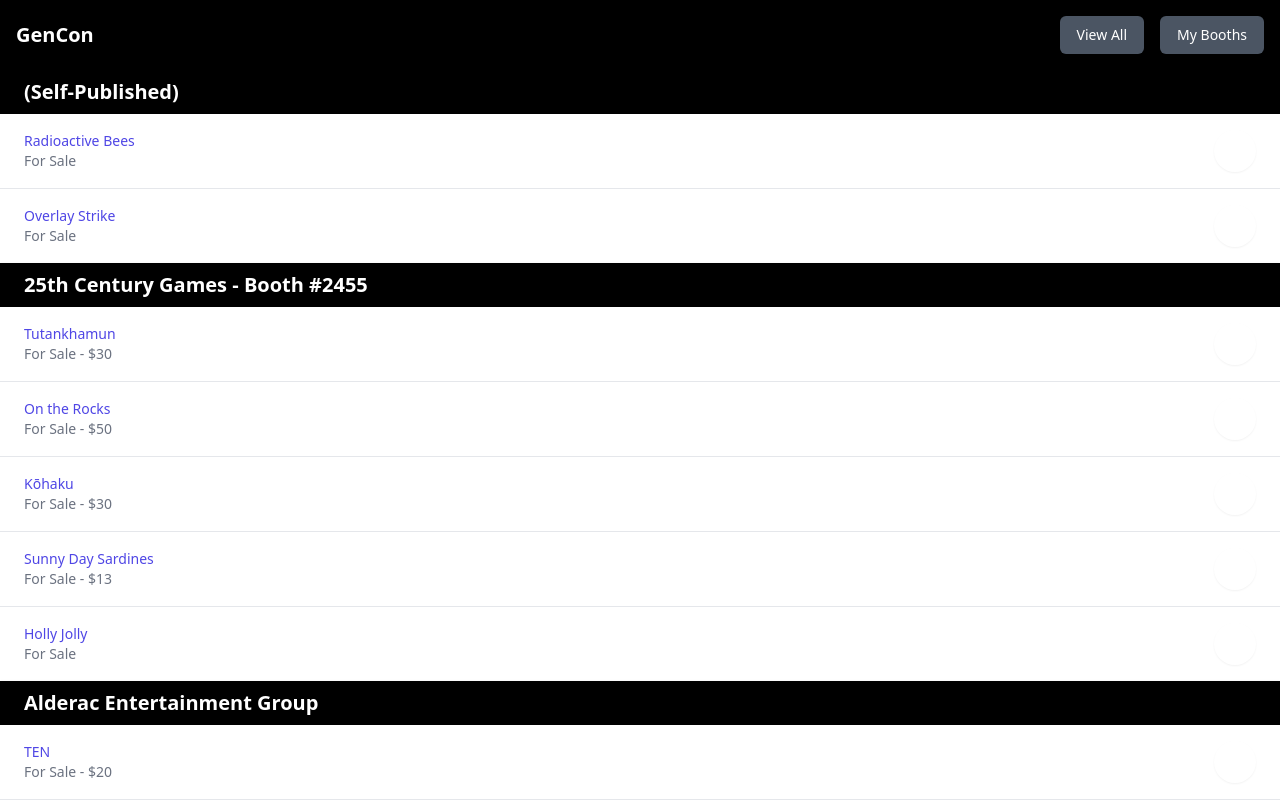
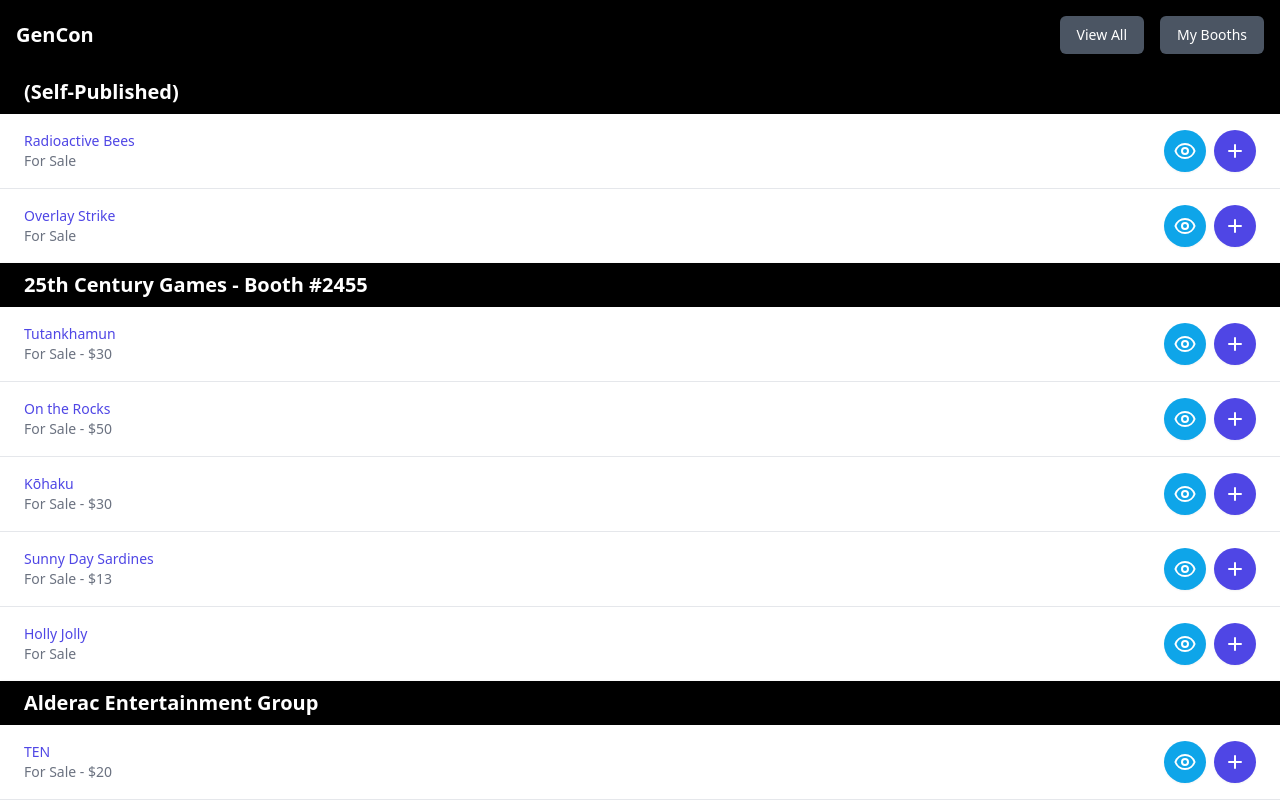
Before and after one commit to RCAbney/gencon22, a React (Create React App) app: page /all-booths in a window 1280 px wide. Shown: the top 800 px of the page. Built offline with nearby package versions, Linux system fonts and the light colour scheme.

Commit message:
Add isVisited state and redux actions to allBooths and myBooths

```diff
--- a/src/app/reducers/allBooths.js
+++ b/src/app/reducers/allBooths.js
@@ -18,9 +18,17 @@
         state.booths[action.payload].isSelected = true;
       }
     },
+    setIsBoothVisited: (state, action) => {
+      if (state.booths[action.payload].isVisited) {
+        state.booths[action.payload].isVisited = false;
+      } else {
+        state.booths[action.payload].isVisited = true;
+      }
+    },
   },
 });
 
-export const { setAllBooths, setIsBoothSelected } = allBoothsSlice.actions;
+export const { setAllBooths, setIsBoothSelected, setIsBoothVisited } =
+  allBoothsSlice.actions;
 
 export default allBoothsSlice.reducer;
--- a/src/routes/AllBooths.js
+++ b/src/routes/AllBooths.js
@@ -1,8 +1,13 @@
 import React from "react";
 import { useSelector, useDispatch } from "react-redux";
-import { setIsBoothSelected } from "../app/reducers/allBooths";
+import {
+  setIsBoothSelected,
+  setIsBoothVisited,
+} from "../app/reducers/allBooths";
 import { PlusSmIcon as PlusSmIconOutline } from "@heroicons/react/outline";
 import { MinusSmIcon as MinusSmIconOutline } from "@heroicons/react/outline";
+import { EyeIcon as EyeIconOutline } from "@heroicons/react/outline";
+import { EyeOffIcon as EyeOffIconOutline } from "@heroicons/react/outline";
 
 const AllBooths = () => {
   const booths = useSelector((state) => state.allBooths.booths);
@@ -11,6 +16,10 @@
   const handleClick = (id) => {
     const index = booths.map((e) => e.BGGId).indexOf(id);
     dispatch(setIsBoothSelected(index));
+  };
+  const handleVisitedClick = (id) => {
+    const index = booths.map((e) => e.BGGId).indexOf(id);
+    dispatch(setIsBoothVisited(index));
   };
 
   const allPublishers = [
@@ -44,11 +53,20 @@
               {booths
                 .filter((booth) => booth.Publisher === name.Publisher)
                 .map((booth) => {
-                  const selected = booth.isSelected ? "red" : "indigo";
+                  const selected = booth.isSelected
+                    ? "bg-red-600 hover:bg-red-700 focus:ring-red-500"
+                    : "bg-indigo-600 hover:bg-indigo-700 focus:ring-indigo-500";
+                  const visited = booth.isVisited
+                    ? "bg-sky-700 hover:bg-sky-800 focus:ring-sky-600"
+                    : "bg-sky-500 hover:bg-sky-600 focus:ring-sky-400";
                   return (
                     <li
                       key={parseInt(booth.BGGId)}
-                      className={booth.isSelected ? "pl-0 bg-gray-200" : "pl-0"}
+                      className={
+                        booth.isSelected || booth.isVisited
+                          ? "pl-0 bg-gray-200"
+                          : "pl-0"
+                      }
                     >
                       <div className="px-4 py-4 sm:px-6">
                         <div className="flex items-center justify-between">
@@ -61,6 +79,9 @@
                               >
                                 {booth.Title}
                               </a>
+                              <span className="text-xs text-gray-500 font-light">
+                                {booth.isVisited ? " visited" : ""}
+                              </span>
                             </p>
                             <p className="flex items-center text-sm text-gray-500">
                               {booth.Availability}{" "}
@@ -71,7 +92,23 @@
                           </div>
                           <div className="ml-2 flex-shrink-0 flex">
                             <button
-                              className={`inline-flex items-center p-2 border border-transparent rounded-full shadow-sm text-white focus:outline-none focus:ring-2 focus:ring-offset-2 focus:ring-${selected}-500 bg-${selected}-600 hover:bg-${selected}-700`}
+                              className={`inline-flex items-center p-2 border border-transparent rounded-full shadow-sm text-white focus:outline-none focus:ring-2 focus:ring-offset-2 ${visited}`}
+                              onClick={() => handleVisitedClick(booth.BGGId)}
+                            >
+                              {booth.isVisited ? (
+                                <EyeOffIconOutline
+                                  className="h-6 w-6"
+                                  aria-hidden="true"
+                                />
+                              ) : (
+                                <EyeIconOutline
+                                  className="h-6 w-6"
+                                  aria-hidden="true"
+                                />
+                              )}
+                            </button>
+                            <button
+                              className={`ml-2 inline-flex items-center p-2 border border-transparent rounded-full shadow-sm text-white focus:outline-none focus:ring-2 focus:ring-offset-2 ${selected}`}
                               onClick={() => handleClick(booth.BGGId)}
                             >
                               {booth.isSelected ? (
--- a/src/routes/MyBooths.js
+++ b/src/routes/MyBooths.js
@@ -1,9 +1,14 @@
 import React from "react";
 import { useSelector, useDispatch } from "react-redux";
-import { setIsBoothSelected } from "../app/reducers/allBooths";
+import {
+  setIsBoothSelected,
+  setIsBoothVisited,
+} from "../app/reducers/allBooths";
 
 import Empty from "../components/Empty";
 import { MinusSmIcon as MinusSmIconOutline } from "@heroicons/react/outline";
+import { EyeIcon as EyeIconOutline } from "@heroicons/react/outline";
+import { EyeOffIcon as EyeOffIconOutline } from "@heroicons/react/outline";
 
 const MyBooths = () => {
   const allBooths = useSelector((state) => state.allBooths.booths);
@@ -30,6 +35,10 @@
     const index = allBooths.map((e) => e.BGGId).indexOf(id);
     dispatch(setIsBoothSelected(index));
   };
+  const handleVisitedClick = (id) => {
+    const index = allBooths.map((e) => e.BGGId).indexOf(id);
+    dispatch(setIsBoothVisited(index));
+  };
 
   return (
     <>
@@ -51,8 +60,16 @@
                 {filteredBooths
                   .filter((booth) => booth.Publisher === name.Publisher)
                   .map((booth) => {
+                    const visited = booth.isVisited
+                      ? "bg-sky-700 hover:bg-sky-800 focus:ring-sky-600"
+                      : "bg-sky-500 hover:bg-sky-600 focus:ring-sky-400";
                     return (
-                      <li key={parseInt(booth.BGGId)} className="pl-0">
+                      <li
+                        key={parseInt(booth.BGGId)}
+                        className={
+                          booth.isVisited ? "bg-gray-200 pl-0" : "pl-0"
+                        }
+                      >
                         <div className="px-4 py-4 sm:px-6">
                           <div className="flex items-center justify-between">
                             <div>
@@ -64,6 +81,9 @@
                                 >
                                   {booth.Title}
                                 </a>
+                                <span className="text-xs text-gray-500 font-light">
+                                  {booth.isVisited ? " visited" : ""}
+                                </span>
                               </p>
                               <p className="flex items-center text-sm text-gray-500">
                                 {booth.Availability}{" "}
@@ -74,7 +94,24 @@
                             </div>
                             <div className="ml-2 flex-shrink-0 flex">
                               <button
-                                className="inline-flex items-center p-2 border border-transparent rounded-full shadow-sm text-white bg-red-600 hover:bg-red-700 focus:outline-none focus:ring-2 focus:ring-offset-2 focus:ring-red-500"
+                                className={`inline-flex items-center p-2 border border-transparent rounded-full shadow-sm text-white focus:outline-none focus:ring-2 focus:ring-offset-2 ${visited}`}
+                                onClick={() => handleVisitedClick(booth.BGGId)}
+                              >
+                                {booth.isVisited ? (
+                                  <EyeOffIconOutline
+                                    className="h-6 w-6"
+                                    aria-hidden="true"
+                                  />
+                                ) : (
+                                  <EyeIconOutline
+                                    className="h-6 w-6"
+                                    aria-hidden="true"
+                                  />
+                                )}
+                              </button>
+
+                              <button
+                                className="ml-2 inline-flex items-center p-2 border border-transparent rounded-full shadow-sm text-white bg-red-600 hover:bg-red-700 focus:outline-none focus:ring-2 focus:ring-offset-2 focus:ring-red-500"
                                 onClick={() => handleSubtractClick(booth.BGGId)}
                               >
                                 <MinusSmIconOutline
```
